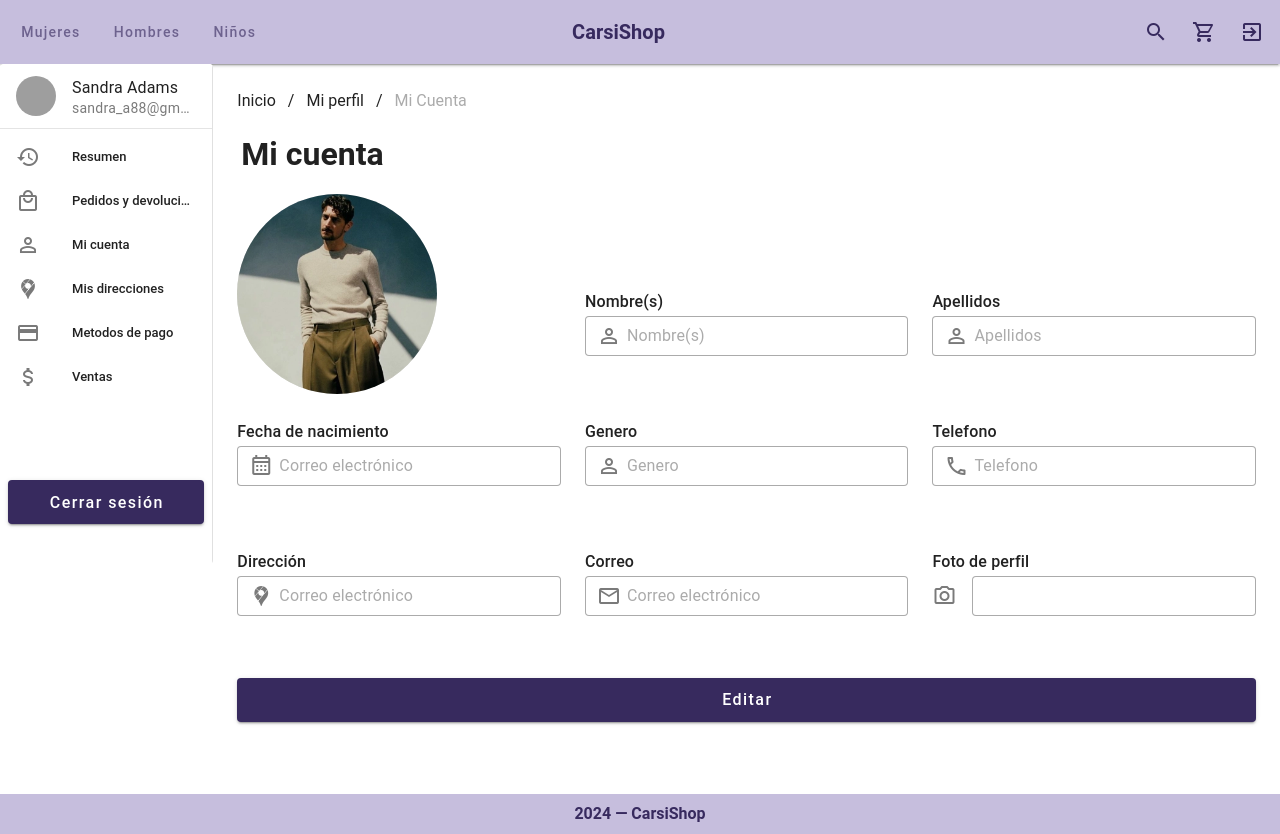
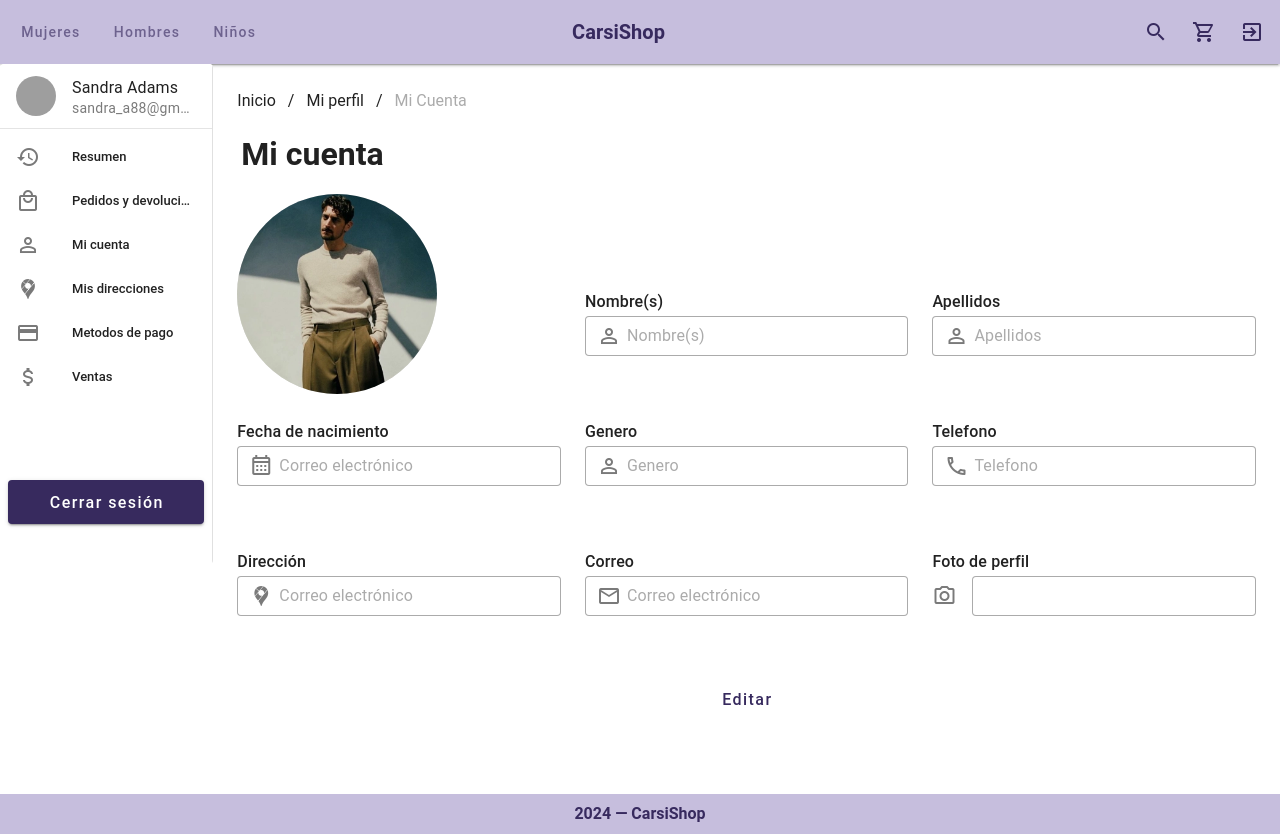
Before and after one commit to JoksanBahena/CARSISHOP-UI, a Vue app: page /profileAccount in a window 1280 px wide. Built offline with nearby package versions, Linux system fonts and the light colour scheme; grey boxes are pictures that could not be loaded.

Commit message:
[MODIFY] Estilos de botones

```diff
--- a/src/views/profile/ProfileAccountView.vue
+++ b/src/views/profile/ProfileAccountView.vue
@@ -91,7 +91,7 @@
       </v-row>
       <v-row>
         <v-col cols="12">
-          <v-btn class="mb-8 text-none" :color="colors.primary_dark" size="large" block>
+          <v-btn variant="outlinedd" class="mb-8 text-none" :color="colors.primary_dark" size="large" block>
             Editar
           </v-btn>
         </v-col>
```
